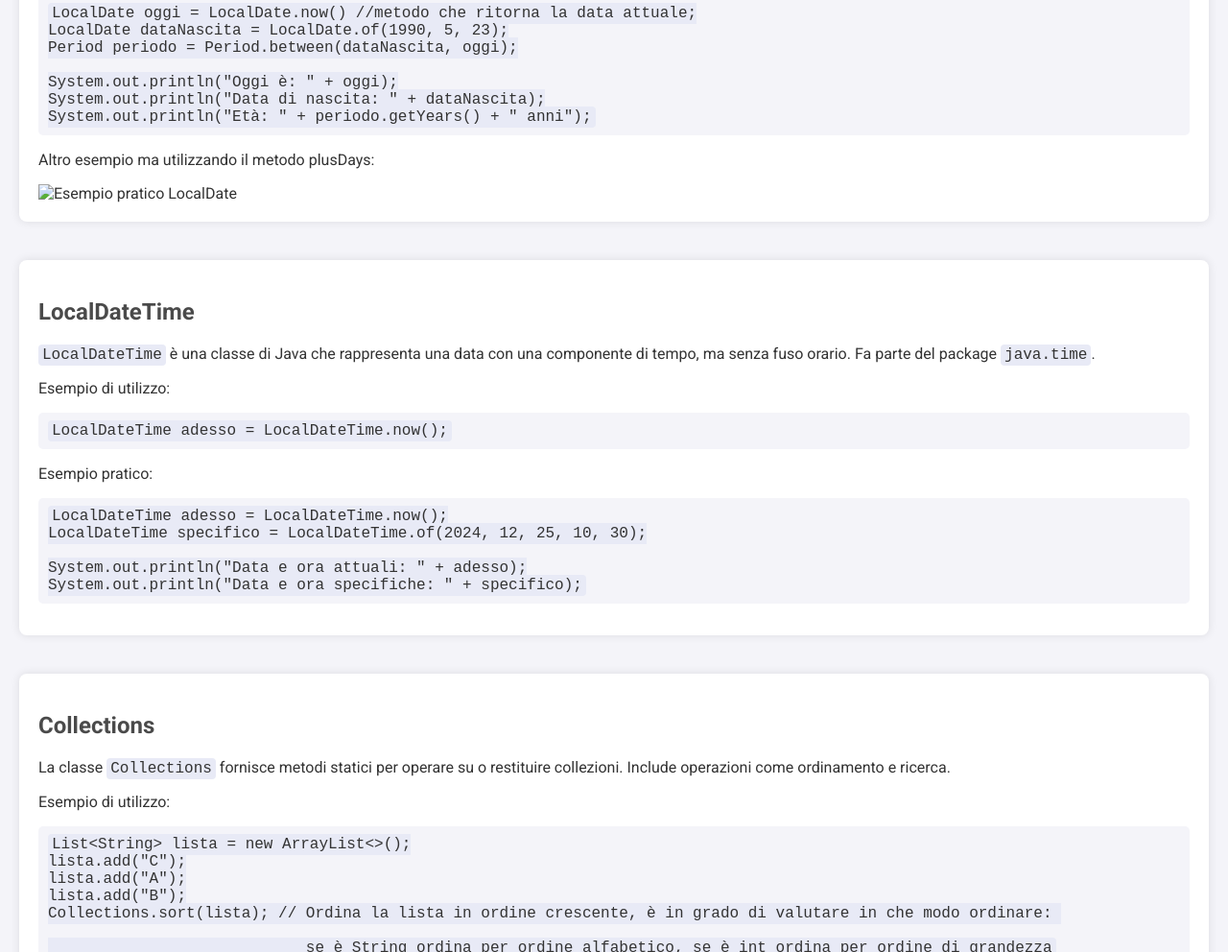
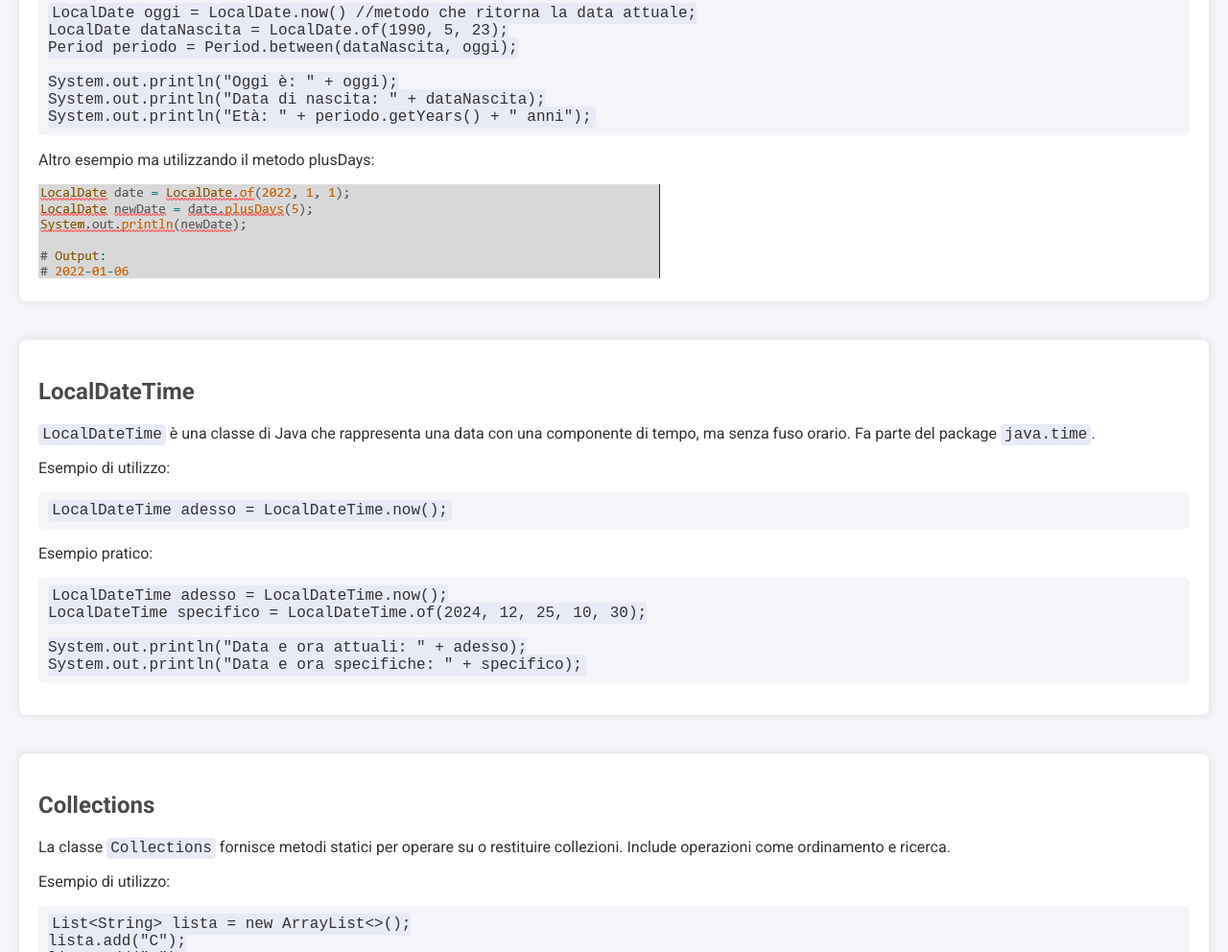
Before and after one commit to akstudio17/sitoInfo, a plain HTML site: page index.html in a window 1280 px wide. Shown: the part 2062-3054 px from the top of the page at 96% size. Drawn offline with Linux system fonts and the light colour scheme; a script that the page names is missing.

Commit message:
Update index.html

```diff
--- a/index.html
+++ b/index.html
@@ -84,7 +84,7 @@ System.out.println("Oggi è: " + oggi);
 System.out.println("Data di nascita: " + dataNascita);
 System.out.println("Età: " + periodo.getYears() + " anni");</code></pre>
     <p>Altro esempio ma utilizzando il metodo plusDays:</p>
-    <img src="img/localDate.png" alt="Esempio pratico LocalDate">
+    <img src="localDate.png" alt="Esempio pratico LocalDate">
   </section>
 
   <section id="localdatetime">
```
